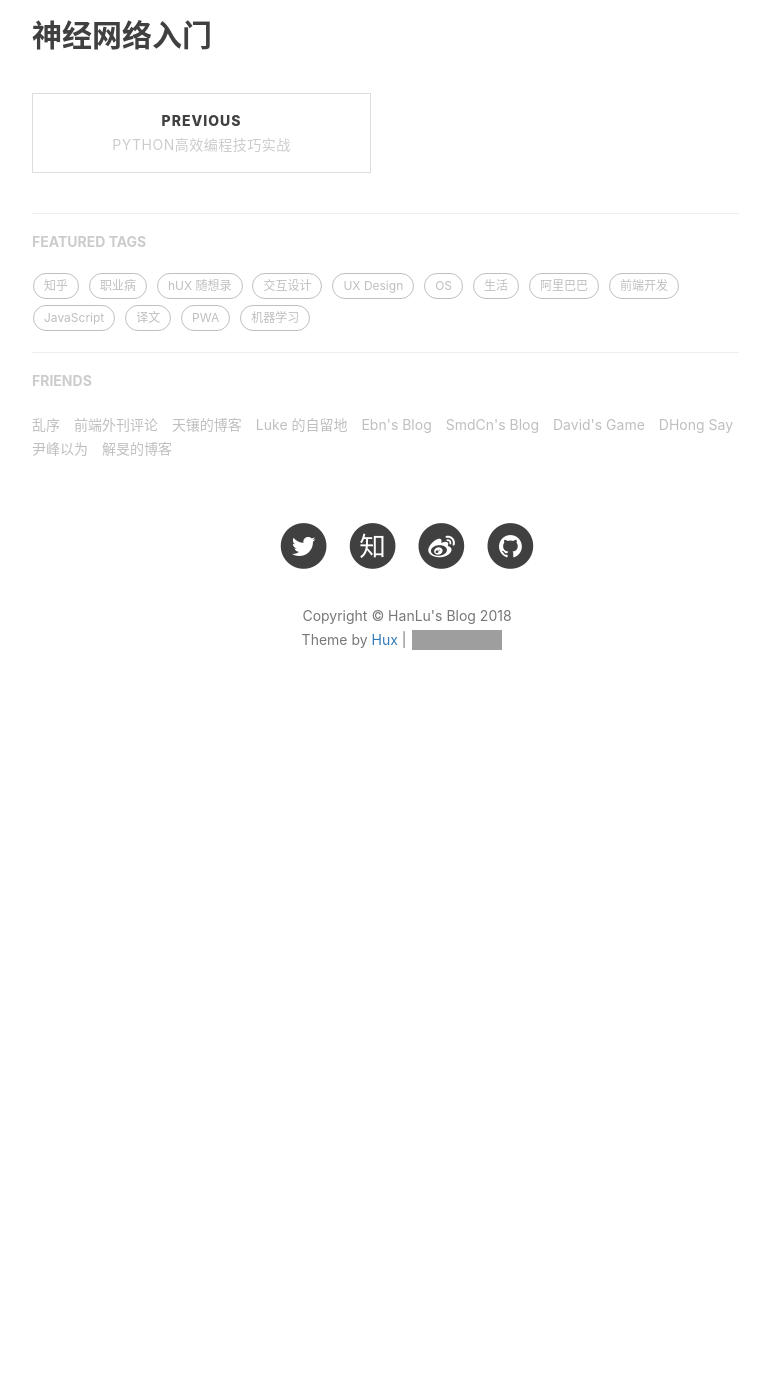
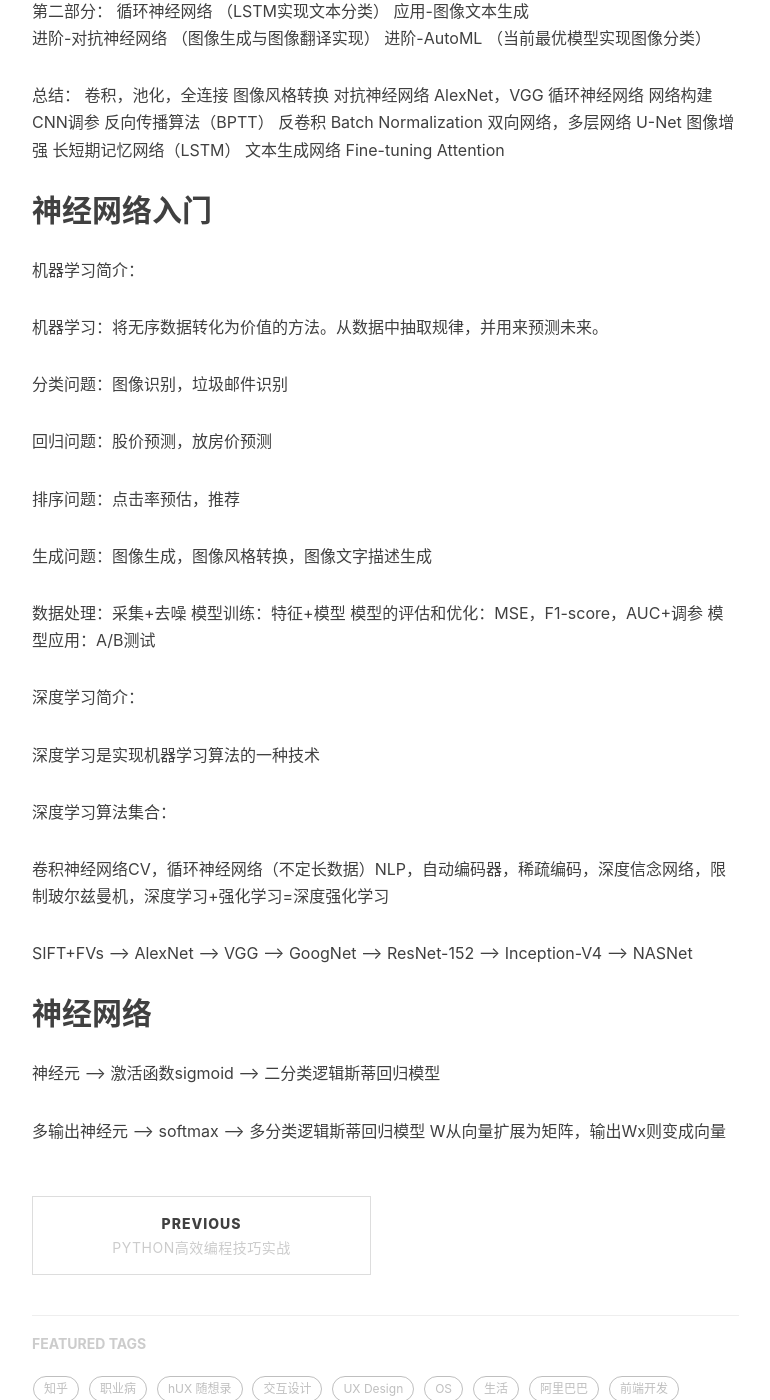
Before and after one commit to TakahashiKansuke/TakahashiKansuke.github.io, a Jekyll site: the page built from _posts/2018-09-18-deeplearning.markdown, in a window 1280 px wide and 1400 px high, scrolled down 1395 px. Shown: the whole window, without its empty margins (233-1003 px from the left). Built offline with Jekyll 4.4.1, drawn with Linux system fonts in a browser that asks for light colours; nearby versions of some CDN libraries; comment, search, counter and statistics services are not loaded; before the commit the page ends 2139 px from its top, so only the background shows below that; some of the changed text lies outside the part shown; grey boxes are pictures that could not be loaded.

Commit message:
Update 2018-09-18-deeplearning.markdown

```diff
--- a/_posts/2018-09-18-deeplearning.markdown
+++ b/_posts/2018-09-18-deeplearning.markdown
@@ -34,9 +34,13 @@ tags:
 
 第一部分：
 神经网络入门       （简单模型实现图像分类）
+
 卷积神经网络-基础   （初步卷积实现图像分类）
+
 卷积神经网络-高级   （复杂模型实现图像分类）
+
 卷积神经网络调参技巧  （图像分类模型调参）
+
 应用-图像风格转换
 
 第二部分：
@@ -54,3 +58,37 @@ Batch Normalization    双向网络，多层网络       U-Net
 Fine-tuning            Attention
 
 ## 神经网络入门
+
+机器学习简介：
+
+机器学习：将无序数据转化为价值的方法。从数据中抽取规律，并用来预测未来。
+
+分类问题：图像识别，垃圾邮件识别
+
+回归问题：股价预测，放房价预测
+
+排序问题：点击率预估，推荐
+
+生成问题：图像生成，图像风格转换，图像文字描述生成
+
+数据处理：采集+去噪
+模型训练：特征+模型
+模型的评估和优化：MSE，F1-score，AUC+调参
+模型应用：A/B测试
+
+深度学习简介：
+
+深度学习是实现机器学习算法的一种技术
+
+深度学习算法集合：
+
+卷积神经网络CV，循环神经网络（不定长数据）NLP，自动编码器，稀疏编码，深度信念网络，限制玻尔兹曼机，深度学习+强化学习=深度强化学习
+
+SIFT+FVs ——> AlexNet ——> VGG ——> GoogNet ——> ResNet-152 ——> Inception-V4 ——> NASNet
+
+## 神经网络
+
+神经元 ——> 激活函数sigmoid ——> 二分类逻辑斯蒂回归模型
+
+多输出神经元 ——> softmax ——> 多分类逻辑斯蒂回归模型
+W从向量扩展为矩阵，输出Wx则变成向量
```
